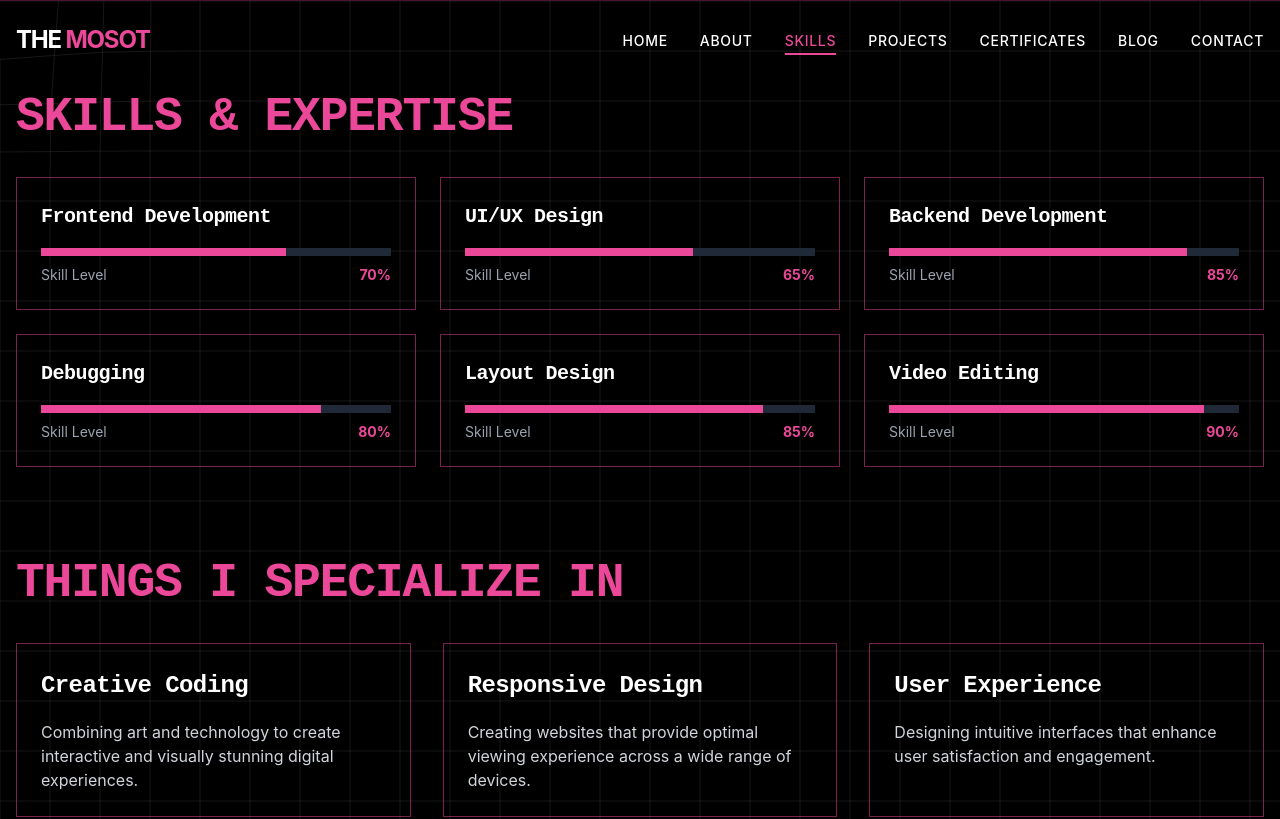
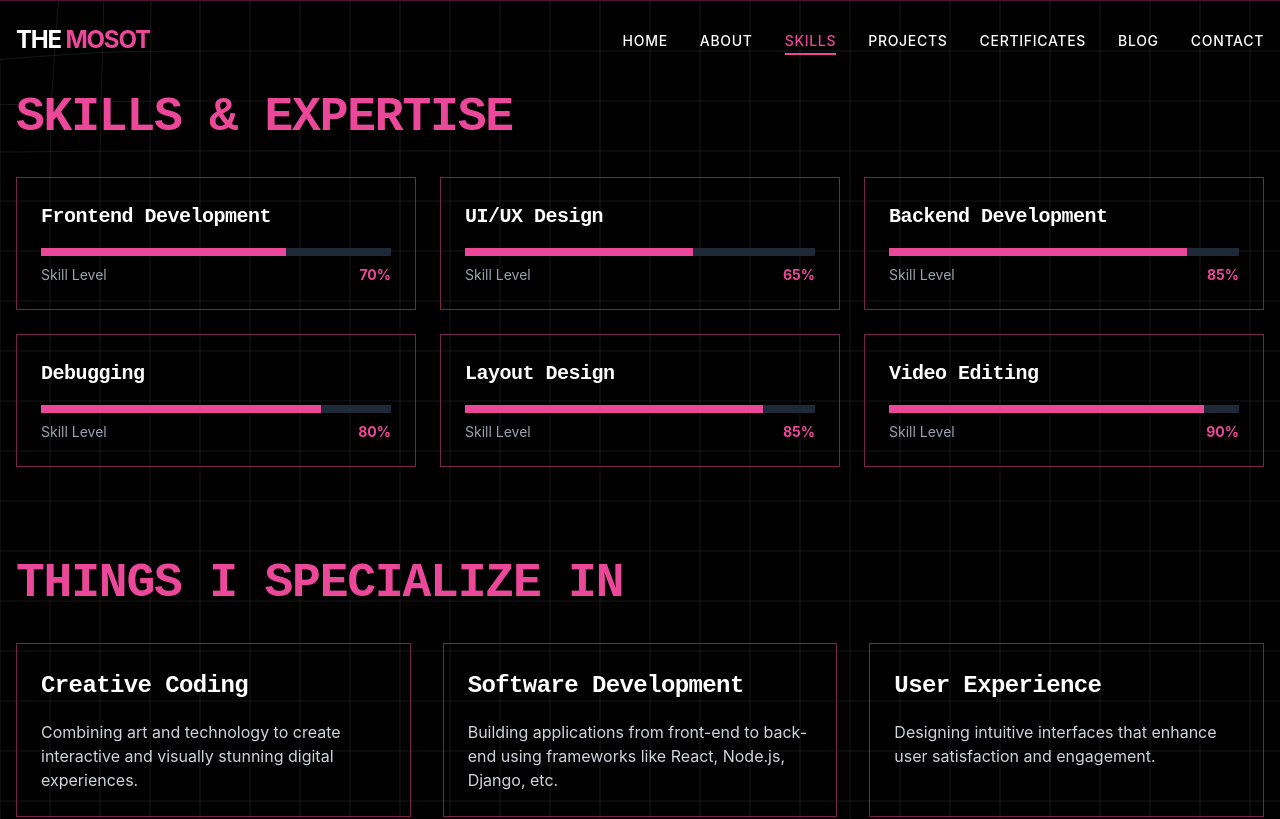
Before and after one commit to jedinsama/mosot-project, a React (Vite) app: page /skills in a window 1280 px wide. Shown: the top 819 px of the page. Built offline with nearby package versions, Linux system fonts and the light colour scheme.

Commit message:
Updated skills page

```diff
--- a/src/pages/SkillsPage.jsx
+++ b/src/pages/SkillsPage.jsx
@@ -64,9 +64,9 @@ function SkillsPage() {
               whileHover={{ scale: 1.03 }}
               transition={{ type: "spring", stiffness: 400, damping: 10 }}
             >
-              <h3 className="specialization-title">Responsive Design</h3>
+              <h3 className="specialization-title">Software Development</h3>
               <p className="specialization-text">
-                Creating websites that provide optimal viewing experience across a wide range of devices.
+                Building applications from front-end to back-end using frameworks like React, Node.js, Django, etc.
               </p>
             </motion.div>
             <motion.div
```
